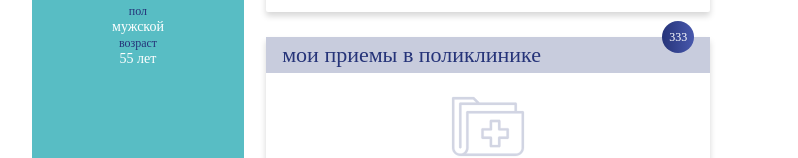
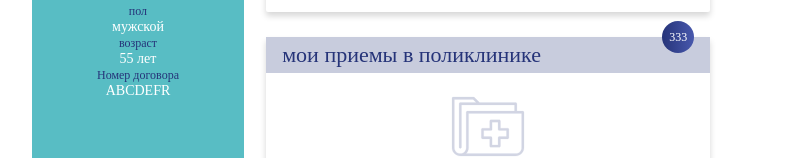
Before and after one commit to KirichenkoND/Budgerigar-1, a React (Vite) app in the folder frontend/: page /test in a window 1280 px wide. Shown: the part 328-486 px from the top of the page, without its empty margins (28-826 px from the left). Built offline with nearby package versions, Linux system fonts and the light colour scheme.

Commit message:
Add contractID

```diff
--- a/frontend/src/components/TestComponent/TestComponent.tsx
+++ b/frontend/src/components/TestComponent/TestComponent.tsx
@@ -52,6 +52,16 @@ export const TestComponent: React.FC = () => {
                                     >
                                         55 лет
                                     </span>
+                                    <span color="#263479" className="sc-chPdSV chQZVy">
+                                        Номер договора
+                                    </span>
+                                    <span
+                                        color="#FFFFFF"
+                                        id="profile_select_birth_date"
+                                        className="sc-eNQAEJ ffbiLu"
+                                    >
+                                        ABCDEFR
+                                    </span>
                                 </div>
 
                             </div>
```
